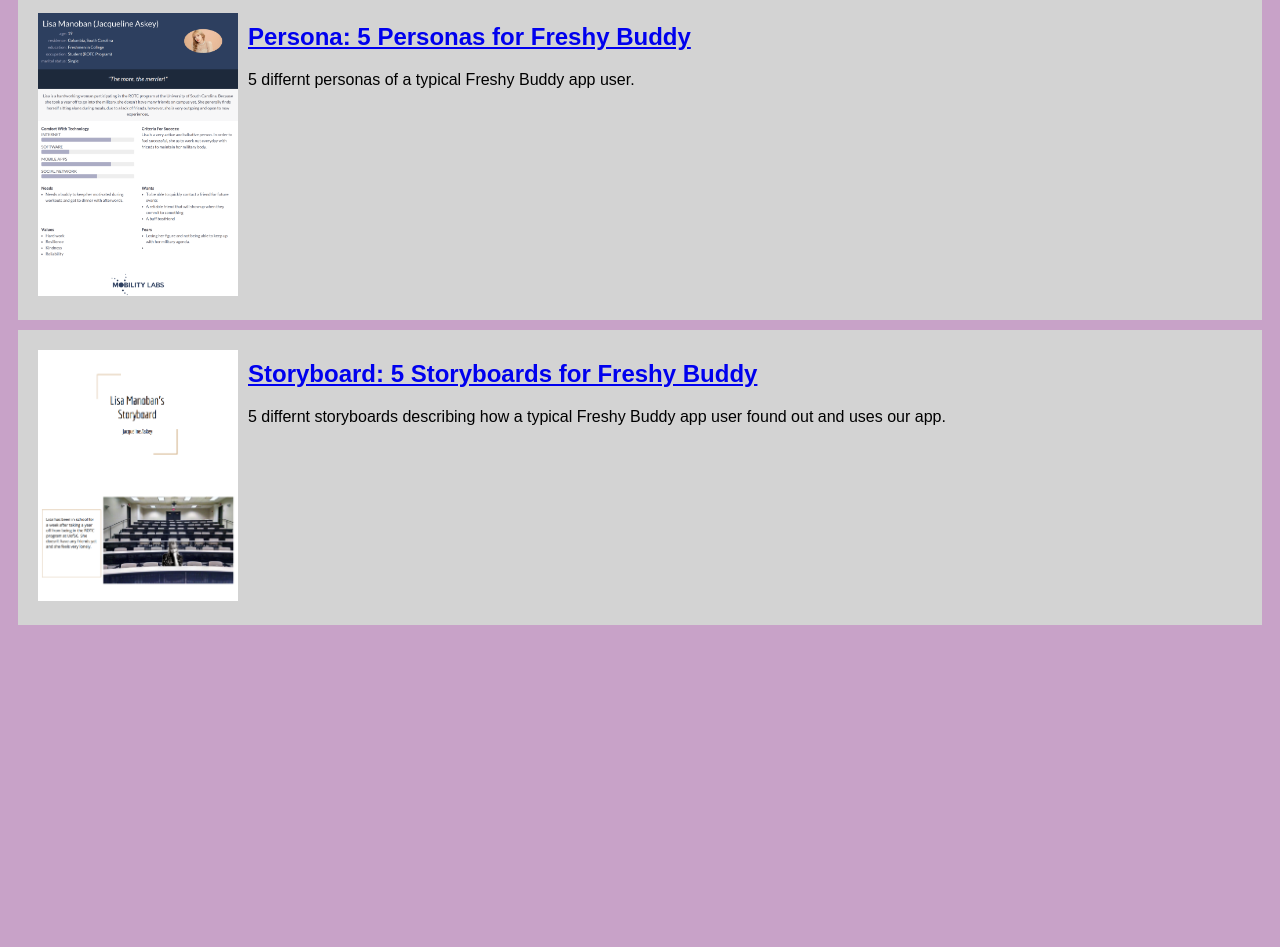
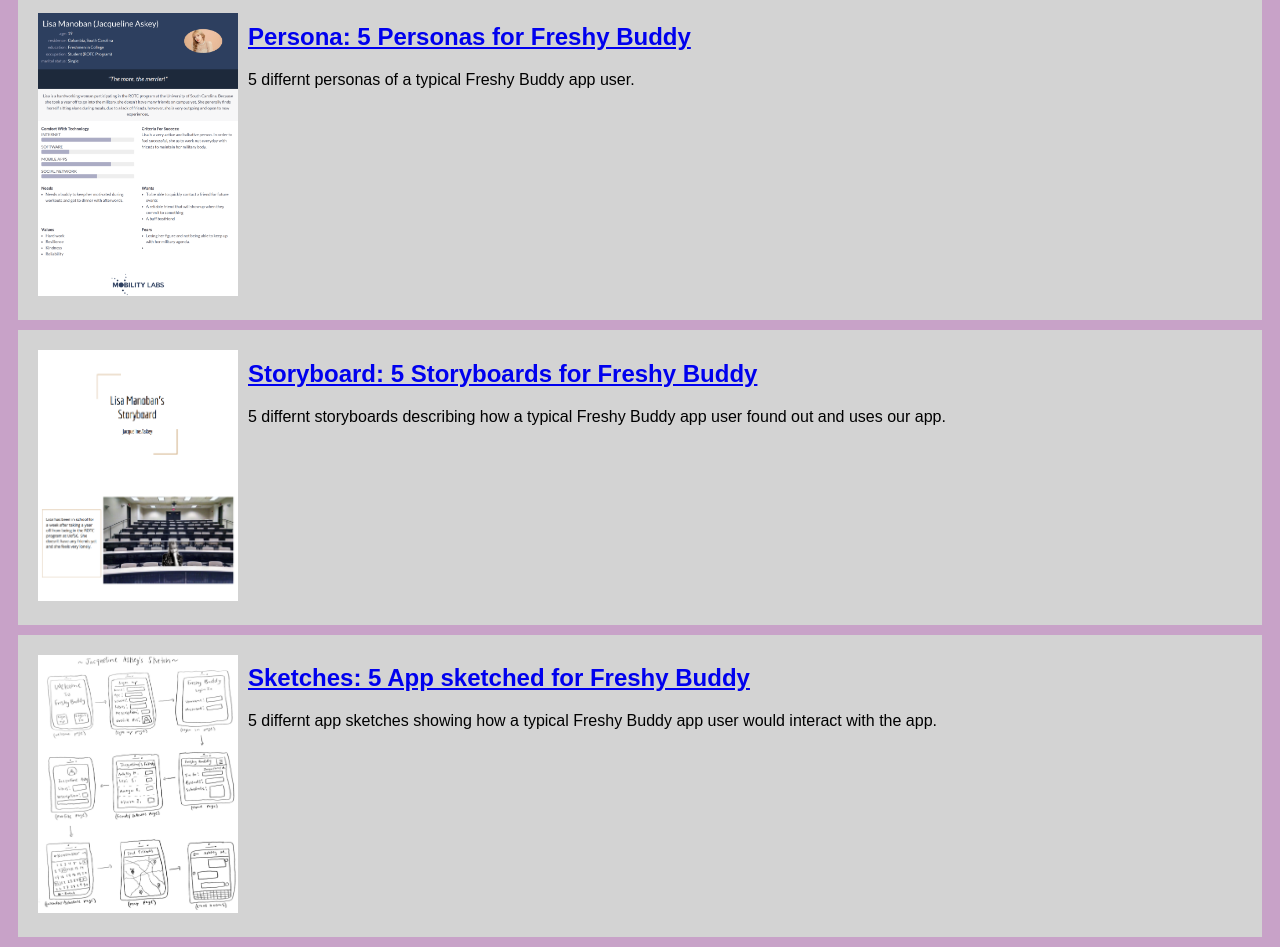
Before and after one commit to JAskey89/JAskey89.github.io, a plain HTML site: page index.html in a window 1280 px wide. Shown: the part 477-1424 px from the top of the page. Before the commit the page ends 1112 px from the top, so only its background shows below. Drawn offline with Linux system fonts and the light colour scheme.

Commit message:
Add files via upload

```diff
--- a/index.html
+++ b/index.html
@@ -66,5 +66,18 @@
   </section>
 </section>
 
+<!-- Sketch Assignment-->
+<section class = "assignment">
+  <a href = "Files/Sketches.pdf">
+      <img src="Images/Sketch.PNG" width="350">
+  </a>
+  <section class = "ass-details">
+      <a href = "Files/Sketches.pdf">
+      <h2>Sketches: 5 App sketched for Freshy Buddy</h2>
+      </a>
+    <p>5 differnt app sketches showing how a typical Freshy Buddy app user would interact with the app.</p>
+  </section>
+</section>
+
 </body>
 </html>
```
Also changed, not shown: Images/Sketch.PNG (added), 1 other file.
